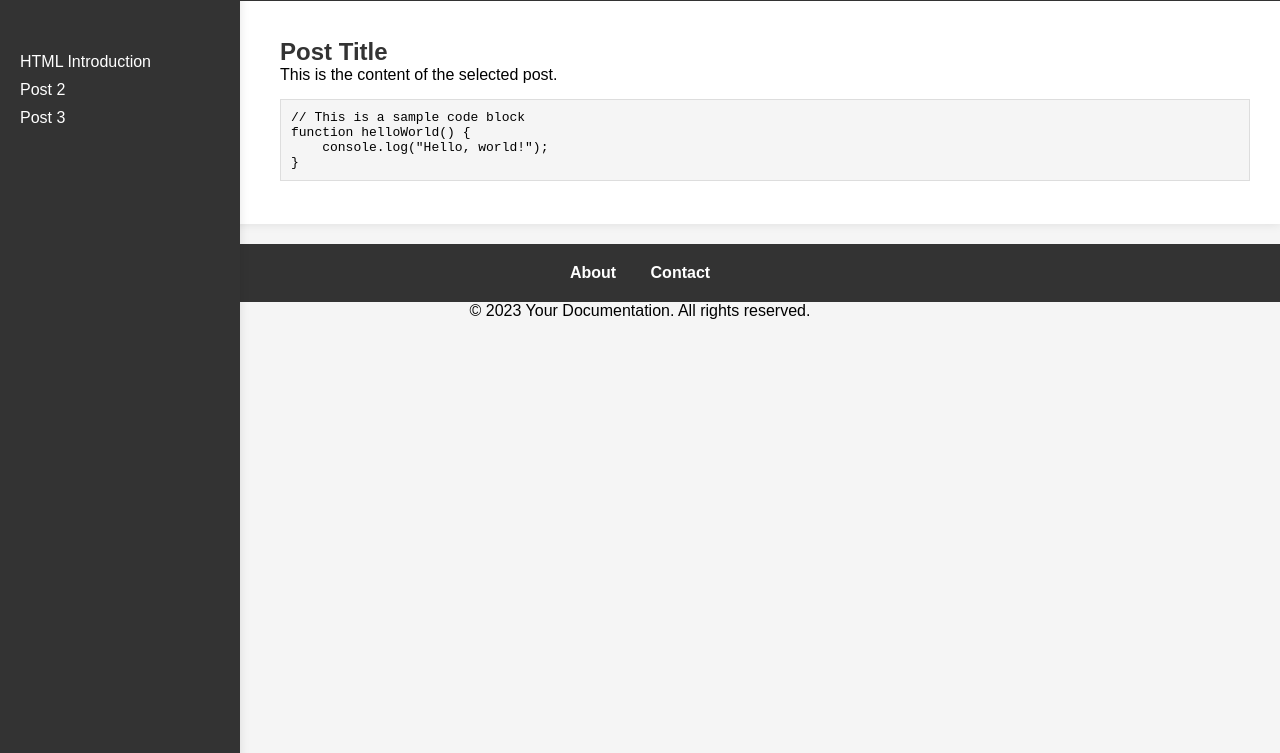
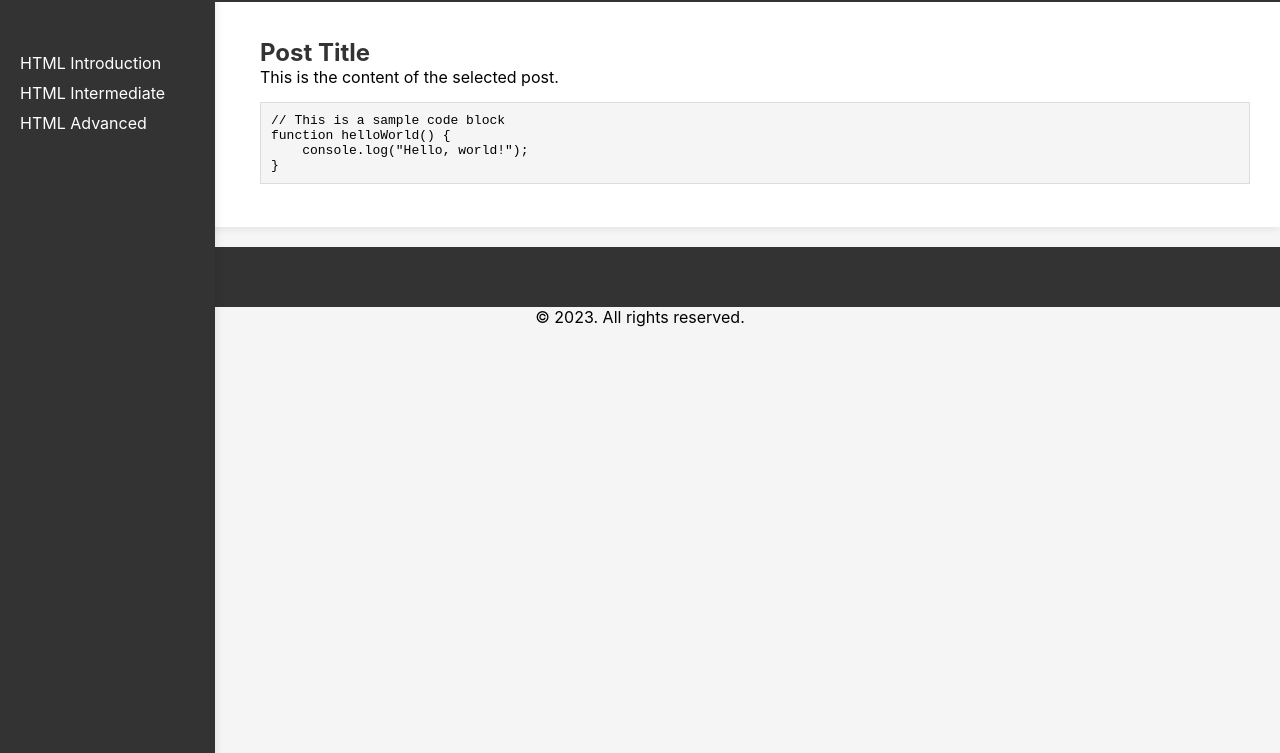
Before and after one commit to kjvmartinez/breadcrumbs.github.io, a plain HTML site: page module.html in a window 1280 px wide. Shown: the part 47-800 px from the top of the page. Drawn offline with Linux system fonts and the light colour scheme.

Commit message:
fix minor errors

```diff
--- a/css/style.css
+++ b/css/style.css
@@ -5,7 +5,7 @@ body, h1, h2, p, ul, li {
 }
 
 body {
-    font-family: Arial, sans-serif;
+    font-family: -apple-system, BlinkMacSystemFont, sans-serif;
     background-color: #f5f5f5;
 }
 
@@ -14,7 +14,7 @@ main {
     max-width: 100%;
     margin: 0 auto;
     padding: 20px;
-    padding-left: 270px;
+    padding-left: 250px;
     padding-top: 75px;
     background-color: #fff;
     box-shadow: 0px 0px 10px rgba(0, 0, 0, 0.1);
@@ -137,7 +137,7 @@ footer {
     left: 0;
     background-color: #333;
     color: #fff;
-    width: 200px;
+    width: 175px;
     min-height: 100vh;
     padding: 20px;
     padding-top: 100px;
--- a/module.html
+++ b/module.html
@@ -31,8 +31,8 @@
         <div class="sidebar">
             <ul>
                 <li><a href="/learningmodules/introhtml.html">HTML Introduction</a></li>
-                <li><a href="#">Post 2</a></li>
-                <li><a href="#">Post 3</a></li>
+                <li><a href="#">HTML Intermediate</a></li>
+                <li><a href="#">HTML Advanced</a></li>
             </ul>
         </div>
         <article>
@@ -47,11 +47,11 @@ function helloWorld() {
     <footer>
         <div class="footer-links">
             <ul>
-                <li><a href="#">About</a></li>
-                <li><a href="#">Contact</a></li>
+                <li><a href="mailto:yourname@example.com" class="icon"><i class="fas fa-envelope"></i></a></li>
+                <li><a href="https://github.com/yourusername" class="icon"><i class="fab fa-github"></i></a></li>
             </ul>
         </div>
-        <p>&copy; 2023 Your Documentation. All rights reserved.</p>
+        <p>&copy; 2023. All rights reserved.</p>
     </footer>
 </body>
 </html>
```
Also changed, not shown: index.html (+3 -3 lines), learningmodules/introhtml.html (+3 -2 lines).
